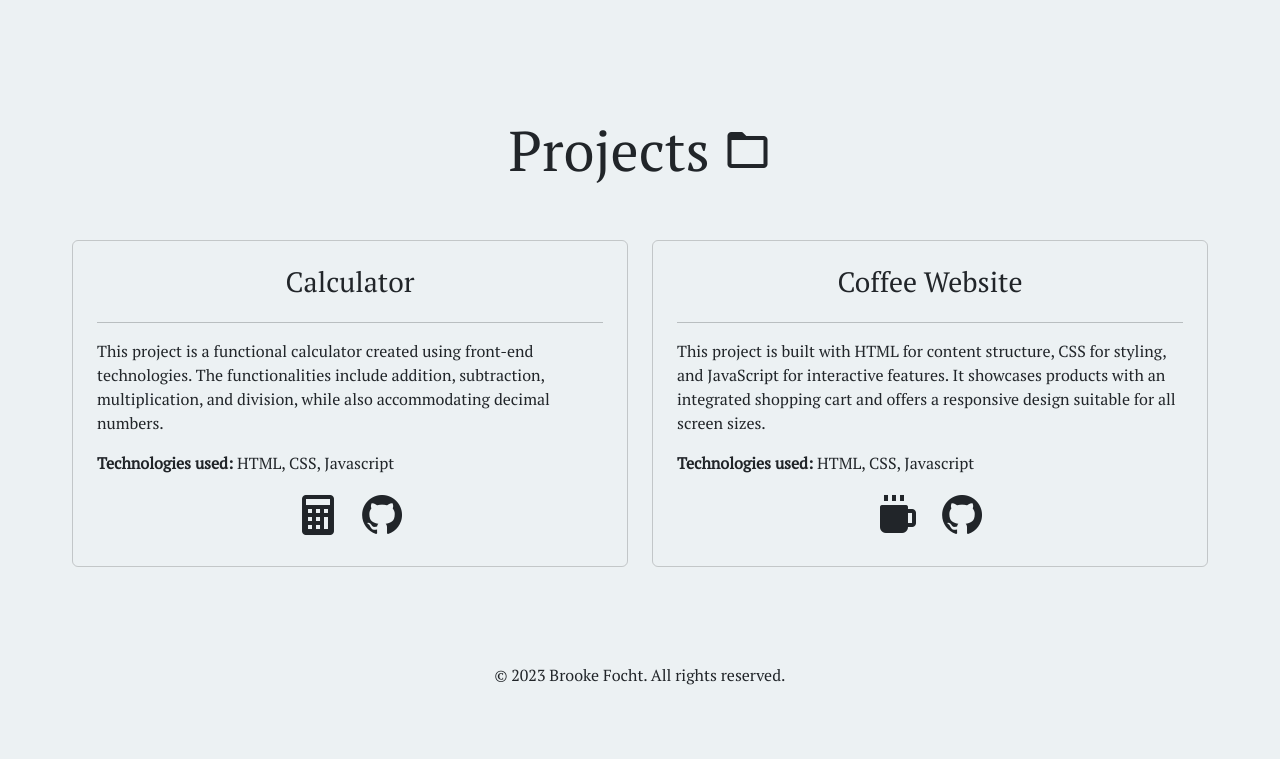
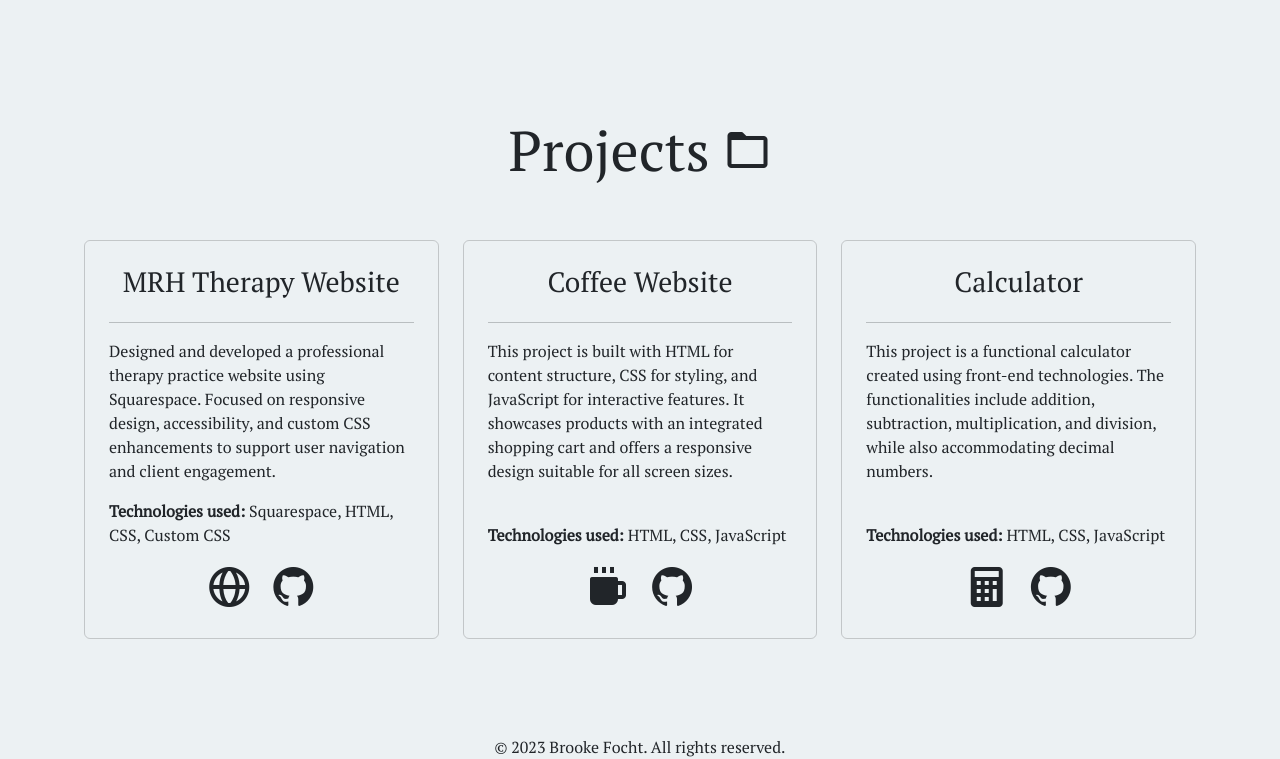
Before and after one commit to brooke-alison/Brooke-s-Portfolio-Website, a plain HTML site: page index.html in a window 1280 px wide. Shown: the part 1780-2539 px from the top of the page. Before the commit the page ends 2467 px from the top, so only its background shows below. Drawn offline with nearby package versions, Linux system fonts and the light colour scheme.

Commit message:
updated projects section

```diff
--- a/index.html
+++ b/index.html
@@ -1,4 +1,4 @@
-<!DOCTYPE html>
+<!doctype html>
 <html lang="en">
   <head>
     <meta charset="UTF-8" />
@@ -175,7 +175,14 @@
           </div>
           <div class="col-md-6">
             <h3 class="about-me-paragraph fs-5 p-1 p-md-0">
-              Welcome to my portfolio website! I’m a recent graduate with a Bachelor’s degree and an Associate’s degree in Computer Information Systems, with a strong passion for technology and problem-solving. Alongside my formal education, I have self-taught front-end development skills including HTML, CSS, and JavaScript, and I’ve earned the Microsoft 365 Fundamentals certification. I’m excited to continue building my technical skill set and growing within the ever-evolving tech field.
+              Welcome to my portfolio website! I’m a recent graduate with a
+              Bachelor’s degree and an Associate’s degree in Computer
+              Information Systems, with a strong passion for technology and
+              problem-solving. Alongside my formal education, I have self-taught
+              front-end development skills including HTML, CSS, and JavaScript,
+              and I’ve earned the Microsoft 365 Fundamentals certification. I’m
+              excited to continue building my technical skill set and growing
+              within the ever-evolving tech field.
             </h3>
 
             <div class="d-flex justify-content-center align-self-center">
@@ -199,7 +206,7 @@
 
     <!-- Projects -->
     <section id="projects" class="px-5 pb-5 mx-4">
-      <div class="contianer">
+      <div class="container">
         <h2 class="text-center display-4 pb-5 pt-5 mt-4">
           Projects
           <i
@@ -207,10 +214,98 @@
             class="bx bx-folder folder-with-space display-5"
           ></i>
         </h2>
+
         <div class="row">
+          <!-- Card for "Therapy Website" -->
+          <div class="col-md-4 pb-5">
+            <div class="card h-100 bg-transparent p-4">
+              <h3 class="text-center">MRH Therapy Website</h3>
+              <hr />
+              <p>
+                Designed and developed a professional therapy practice website
+                using Squarespace. Focused on responsive design, accessibility,
+                and custom CSS enhancements to support user navigation and
+                client engagement.
+              </p>
+
+              <div class="project-bottom">
+                <p class="technologies-used mb-3">
+                  <strong>Technologies used:</strong> Squarespace, HTML, CSS,
+                  Custom CSS
+                </p>
+
+                <div class="d-flex justify-content-center project-icons">
+                  <a
+                    href="https://mrhtherapy.com"
+                    target="_blank"
+                    rel="noopener"
+                  >
+                    <i
+                      class="bx bx-globe text-dark display-5"
+                      title="Live Website"
+                    ></i>
+                  </a>
+                  <a
+                    href="https://github.com/brooke-alison"
+                    target="_blank"
+                    rel="noopener"
+                  >
+                    <i
+                      class="bx bxl-github text-dark display-5"
+                      title="GitHub"
+                    ></i>
+                  </a>
+                </div>
+              </div>
+            </div>
+          </div>
+
+          <!-- Card for "Coffee Website" -->
+          <div class="col-md-4 pb-5">
+            <div class="card h-100 bg-transparent p-4">
+              <h3 class="text-center">Coffee Website</h3>
+              <hr />
+              <p>
+                This project is built with HTML for content structure, CSS for
+                styling, and JavaScript for interactive features. It showcases
+                products with an integrated shopping cart and offers a
+                responsive design suitable for all screen sizes.
+              </p>
+
+              <div class="project-bottom">
+                <p class="technologies-used mb-3">
+                  <strong>Technologies used:</strong> HTML, CSS, JavaScript
+                </p>
+
+                <div class="d-flex justify-content-center project-icons">
+                  <a
+                    href="https://brooke-alison.github.io/Coffee-Website/"
+                    target="_blank"
+                    rel="noopener"
+                  >
+                    <i
+                      class="bx bxs-coffee text-dark display-5"
+                      title="Coffee Website"
+                    ></i>
+                  </a>
+                  <a
+                    href="https://github.com/brooke-alison/Coffee-Website"
+                    target="_blank"
+                    rel="noopener"
+                  >
+                    <i
+                      class="bx bxl-github text-dark display-5"
+                      title="GitHub Coffee Website"
+                    ></i>
+                  </a>
+                </div>
+              </div>
+            </div>
+          </div>
+
           <!-- Card for "Calculator" -->
-          <div class="col-md-6 pb-5">
-            <div class="card h-100 bg-transparent px-4 pt-4">
+          <div class="col-md-4 pb-5">
+            <div class="card h-100 bg-transparent p-4">
               <h3 class="text-center">Calculator</h3>
               <hr />
               <p class="calculator-description">
@@ -219,10 +314,13 @@
                 multiplication, and division, while also accommodating decimal
                 numbers.
               </p>
-              <p class="technologies-used-text-calculator">
-                <strong>Technologies used:</strong> HTML, CSS, Javascript
+
+              <div class="project-bottom">
+                <p class="technologies-used mb-3">
+                  <strong>Technologies used:</strong> HTML, CSS, JavaScript
                 </p>
-              <div class="d-flex justify-content-center align-self-center">
+
+                <div class="d-flex justify-content-center project-icons">
                   <a
                     href="https://brooke-alison.github.io/Calculator/"
                     target="_blank"
@@ -246,42 +344,6 @@
                 </div>
               </div>
             </div>
-
-          <!-- Card for "Coffee Website" -->
-          <div class="col-md-6 pb-5">
-            <div class="card h-100 bg-transparent p-4">
-              <h3 class="text-center">Coffee Website</h3>
-              <hr />
-              <p>
-                This project is built with HTML for content structure, CSS for
-                styling, and JavaScript for interactive features. It showcases
-                products with an integrated shopping cart and offers a
-                responsive design suitable for all screen sizes.
-              </p>
-              <p><strong>Technologies used:</strong> HTML, CSS, Javascript</p>
-              <div class="d-flex justify-content-center align-self-center">
-                <a
-                  href="https://brooke-alison.github.io/Coffee-Website/"
-                  target="_blank"
-                  rel="noopener"
-                >
-                  <i
-                    class="bx bxs-coffee text-dark display-5"
-                    title="Coffee Website"
-                  ></i
-                ></a>
-                <a
-                  href="https://github.com/brooke-alison/Coffee-Website"
-                  target="_blank"
-                  rel="noopener"
-                >
-                  <i
-                    class="bx bxl-github text-dark display-5"
-                    title="GitHub Coffee Website"
-                  ></i
-                ></a>
-              </div>
-            </div>
           </div>
         </div>
       </div>
--- a/style.css
+++ b/style.css
@@ -24,6 +24,28 @@ body {
   padding: 0 0.5rem;
 }
 
+/* Make project cards stack content vertically */
+#projects .card {
+  display: flex;
+  flex-direction: column;
+}
+
+/* Push the technologies + icons area to the bottom (keeps them aligned) */
+#projects .project-bottom {
+  margin-top: auto;
+}
+
+/* Optional: consistent spacing above icons */
+#projects .technologies-used {
+  margin-bottom: 0.75rem;
+}
+
+/* Optional: cleaner spacing between icons */
+#projects .project-icons a {
+  margin: 0 0.5rem;
+  padding: 0;
+}
+
 .rotate {
   animation: spin 1s linear;
 }
```
Lines whose indentation alone changed are shown as unchanged.
